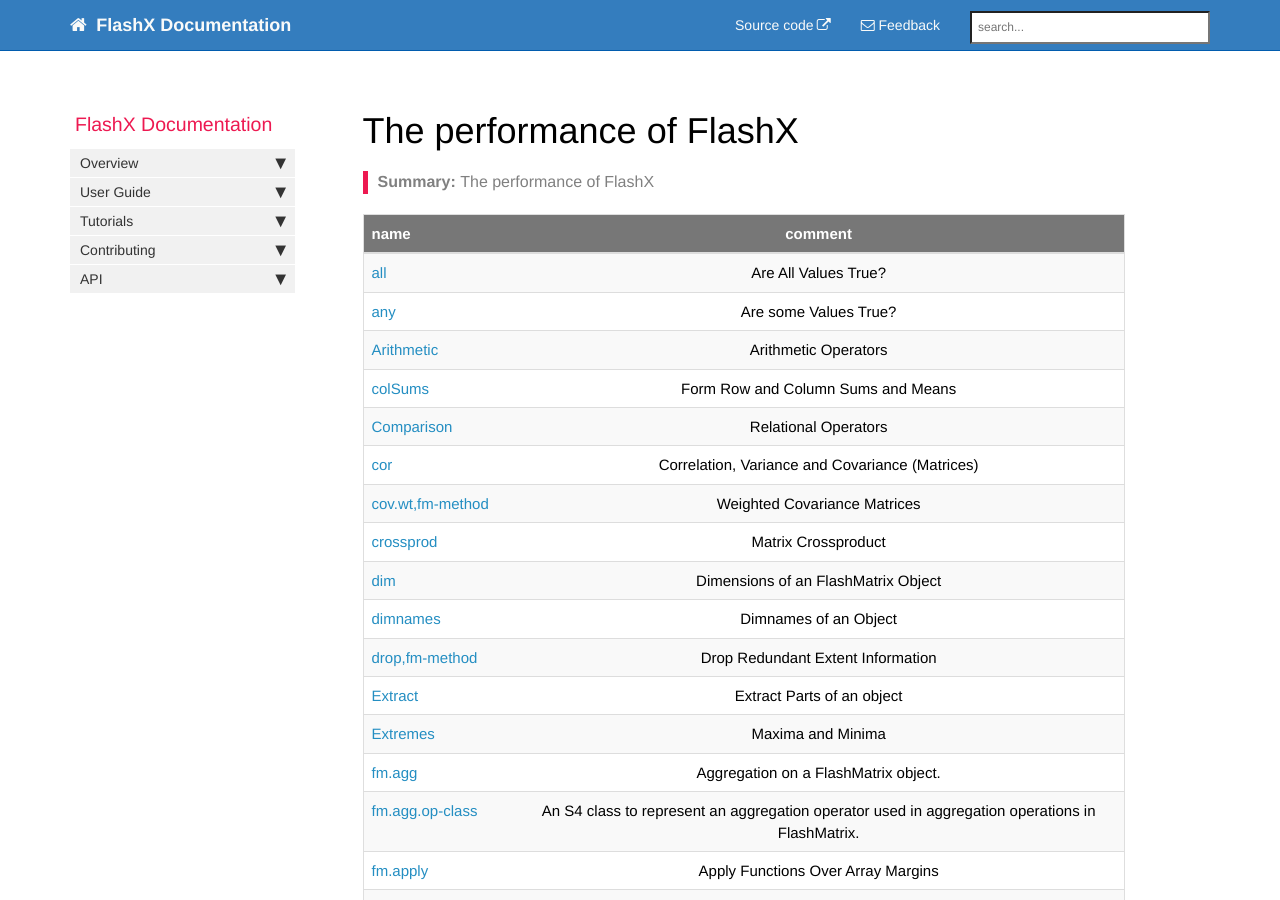
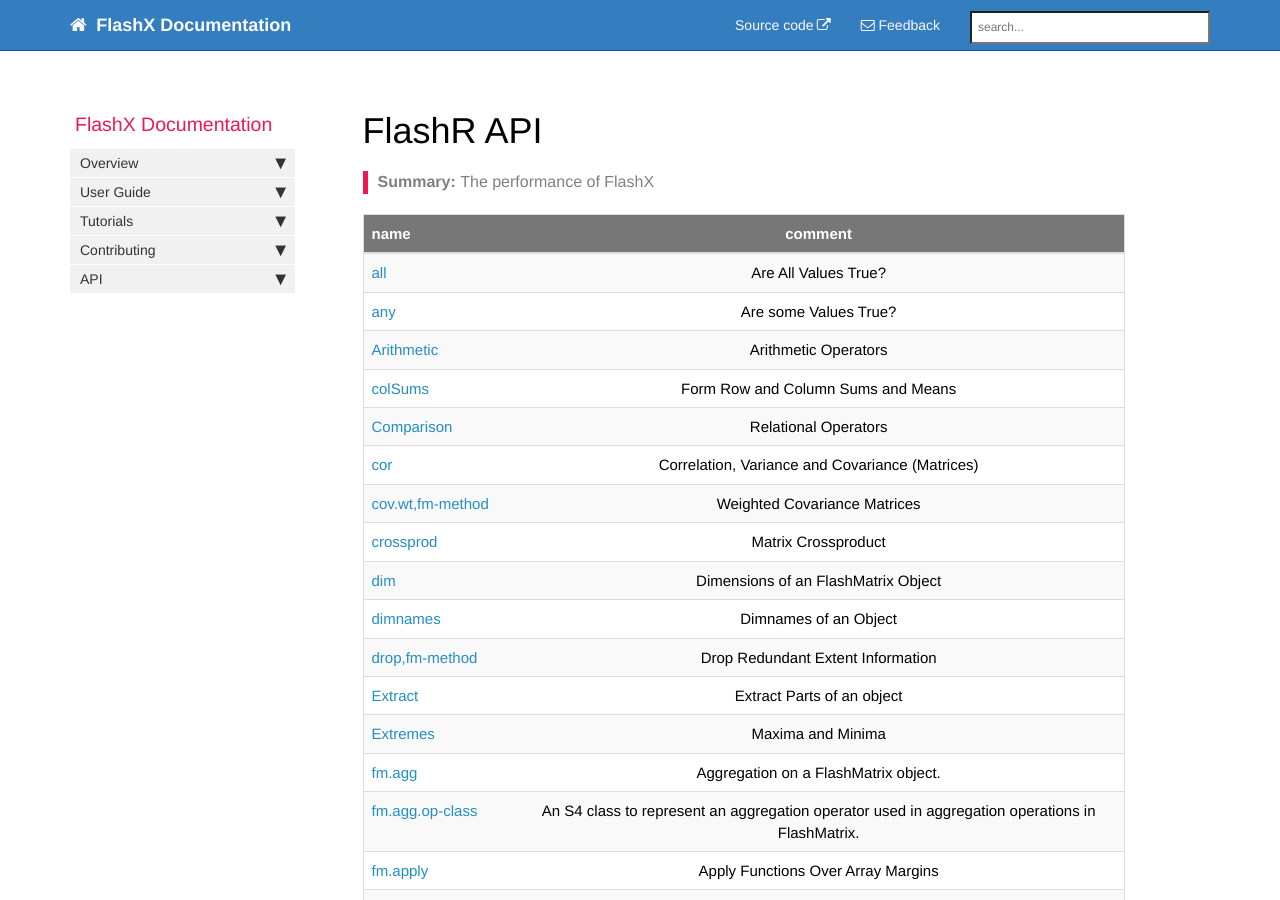
Before and after one commit to flashxio/FlashX-doc, a Jekyll site: the page built from pages/FlashR-API.md, in a window 1280 px wide and 900 px high. Built offline with Jekyll 4.4.1, drawn with Linux system fonts in a browser that asks for light colours; nearby versions of some CDN libraries; comment, search, counter and statistics services are not loaded.

Commit message:
fix the index of FlashR API.

```diff
--- a/pages/FlashR-API.md
+++ b/pages/FlashR-API.md
@@ -1,6 +1,6 @@
 ---
-title: The performance of FlashX
-keywords: performance
+title: FlashR API
+keywords: API
 last_updated: Dec 28, 2016
 tags: [API]
 summary: "The performance of FlashX"
@@ -8,6 +8,7 @@ sidebar: mydoc_sidebar
 permalink: FlashR-API.html
 folder: mydoc
 ---
+
 
 | name | comment |
 | ---- |:-------:|
```
Also changed, not shown: 1 other file.
